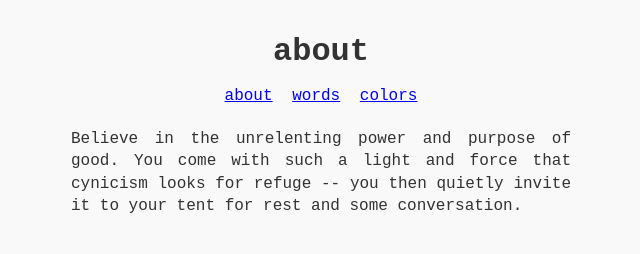
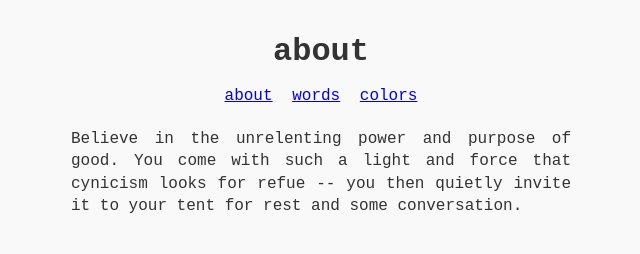
Before and after one commit to profrichto/profrichto.github.io, a plain HTML site: page index.html in a window 1280 px wide. Shown: the top 254 px of the page, 319-959 px from the left. Drawn offline with Linux system fonts and the light colour scheme.

Commit message:
just changing to make some change

```diff
--- a/index.html
+++ b/index.html
@@ -20,7 +20,7 @@
             <p class="text"> Believe in
                 the
                 unrelenting power and purpose of good. You come with such a light
-                and force that cynicism looks for refuge -- you then quietly invite it to your tent for rest and some
+                and force that cynicism looks for refue -- you then quietly invite it to your tent for rest and some
                 conversation.
             </p>
 
```
